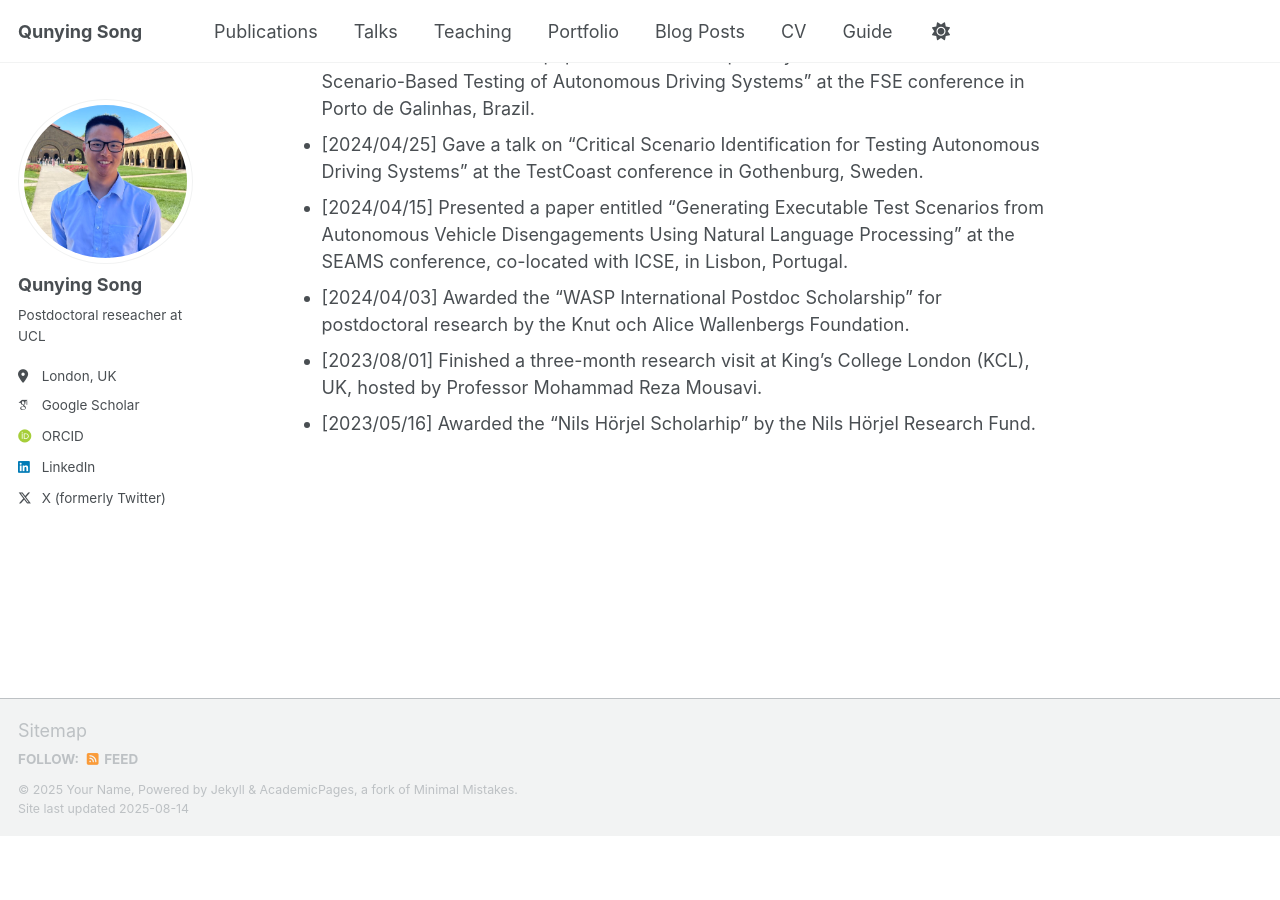
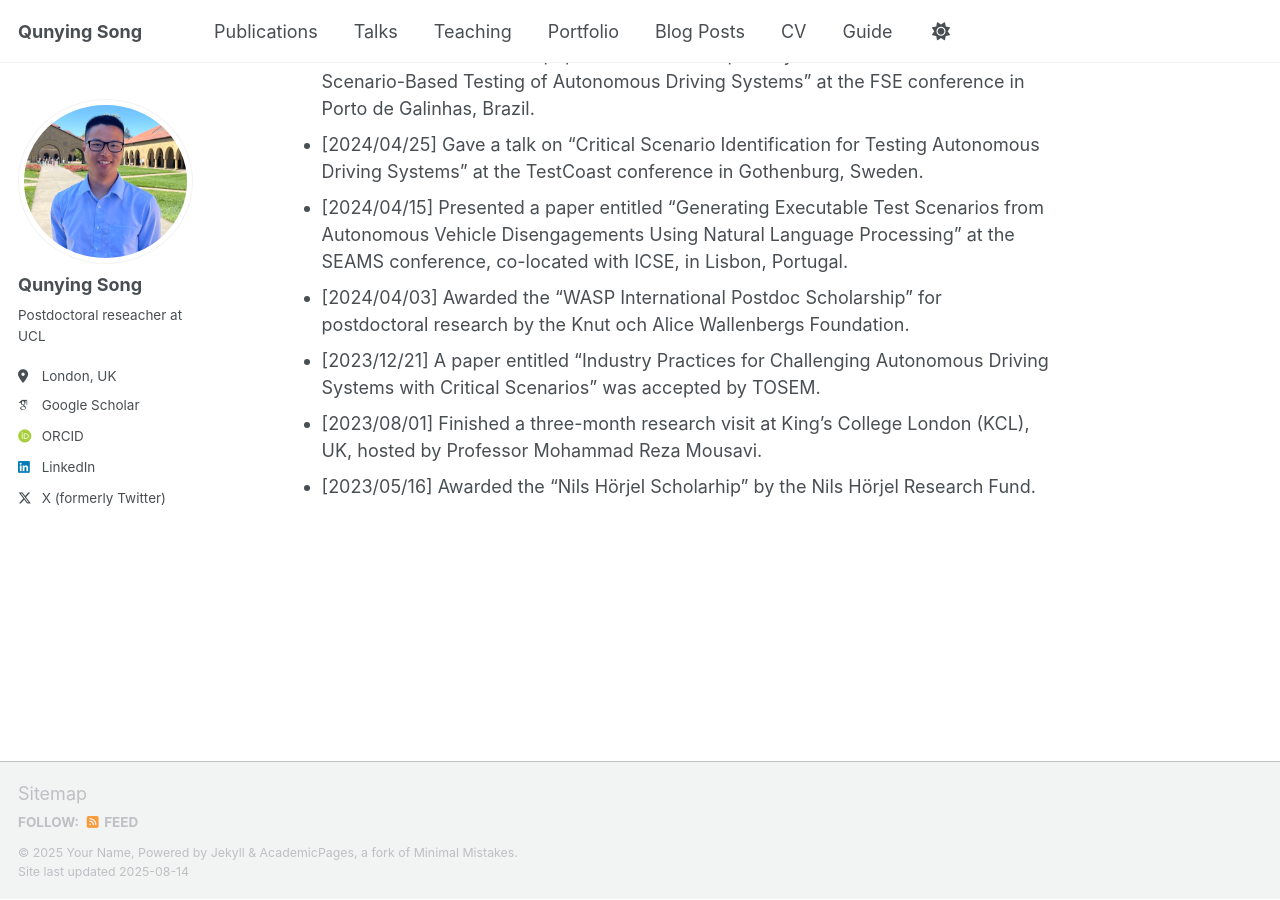
Before and after one commit to qunying-song/qunying-song.github.io, a Jekyll site: the page built from _pages/about.md, in a window 1280 px wide and 900 px high, scrolled down 697 px. Built offline with Jekyll 4.4.1, drawn with Linux system fonts in a browser that asks for light colours; some web fonts are replaced; a script that is not in the unit is left out; before the commit the page ends 1534 px from its top, so only the background shows below that.

Commit message:
Update about.md

```diff
--- a/_pages/about.md
+++ b/_pages/about.md
@@ -6,6 +6,7 @@ redirect_from:
   - /about/
   - /about.html
 ---
+
 
 Dr. Qunying Song is a Postdoctoral Researcher at University College London, hosted by Professors Federica Sarro and Mark Harman. His research focuses on testing autonomous driving systems, with particular emphasis on scenario-based testing and critical scenario identification. He earned his PhD in Computer Science from Lund University in 2024, under the supervision of Professor Per Runeson and Dr. Emelie Engström. Prior to his doctoral studies, he obtained his bachelor’s and master’s degrees in Software Engineering from Kristianstad University, Sweden, in 2012 and 2013, respectively, and subsequently worked as a software engineer at several companies, including Ericsson, Alibaba, and Qlik.
 
@@ -19,5 +20,6 @@ Dr. Qunying Song is a Postdoctoral Researcher at University College London, host
 - [2024/04/25] Gave a talk on "Critical Scenario Identification for Testing Autonomous Driving Systems" at the TestCoast conference in Gothenburg, Sweden.
 - [2024/04/15] Presented a paper entitled "Generating Executable Test Scenarios from Autonomous Vehicle Disengagements Using Natural Language Processing" at the SEAMS conference, co-located with ICSE, in Lisbon, Portugal.
 - [2024/04/03] Awarded the "WASP International Postdoc Scholarship" for postdoctoral research by the Knut och Alice Wallenbergs Foundation.
+- [2023/12/21] A paper entitled "Industry Practices for Challenging Autonomous Driving Systems with Critical Scenarios" was accepted by TOSEM.
 - [2023/08/01] Finished a three-month research visit at King’s College London (KCL), UK, hosted by Professor Mohammad Reza Mousavi.
 - [2023/05/16] Awarded the "Nils Hörjel Scholarhip" by the Nils Hörjel Research Fund.
```
